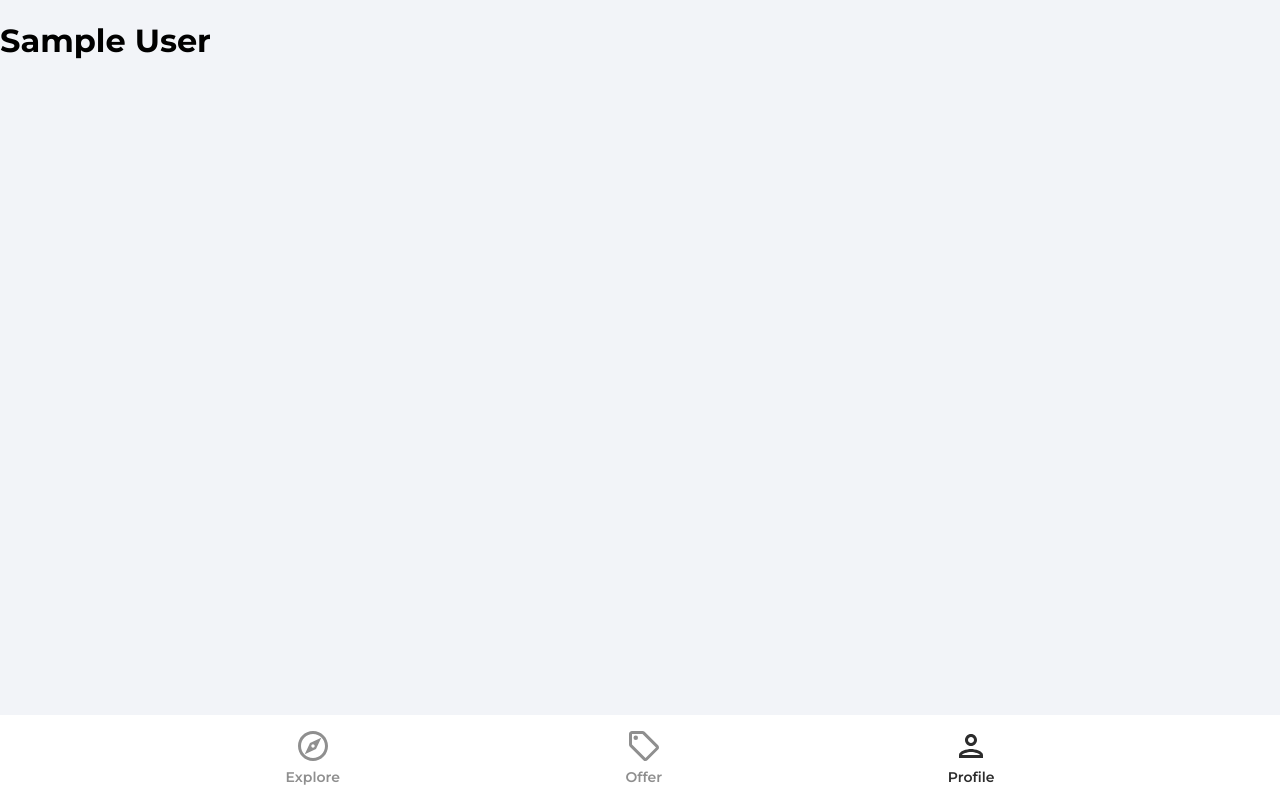
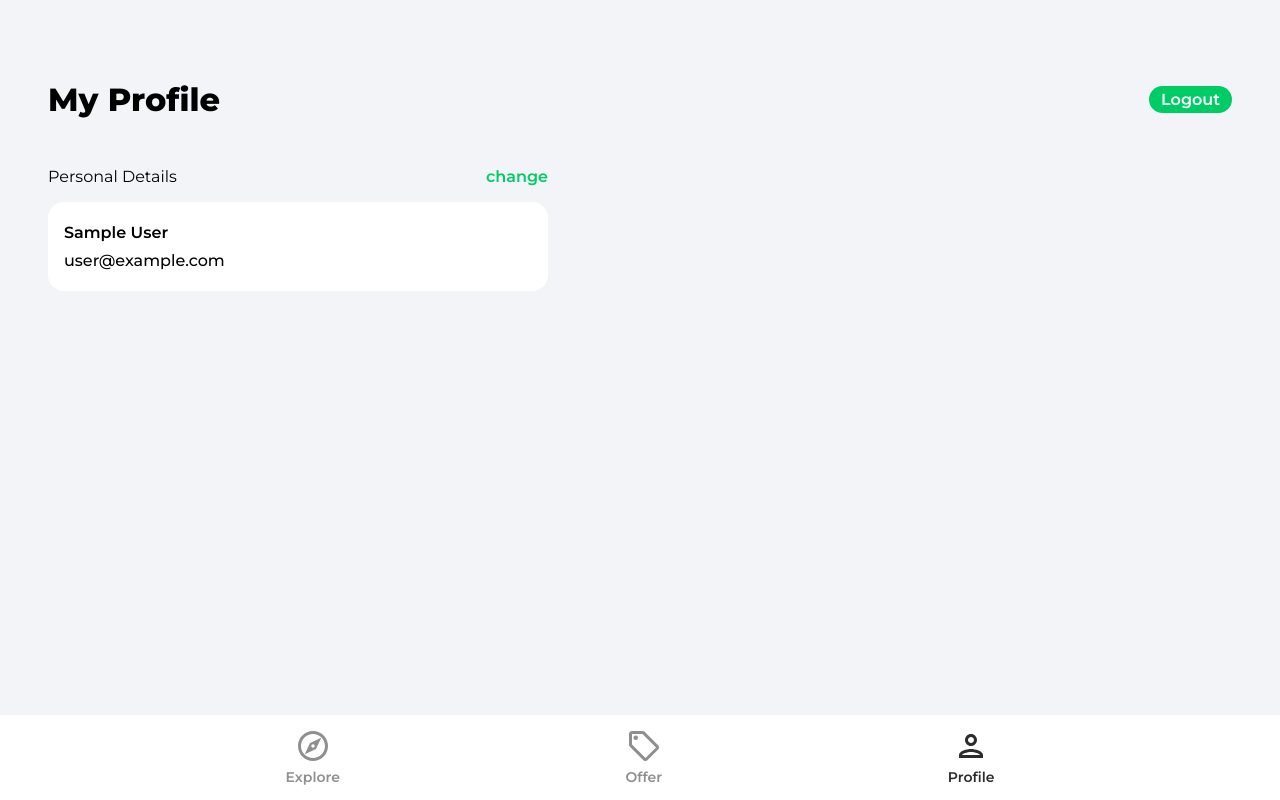
Before and after one commit to iandrei250/house-market, a React (Create React App) app in the folder market/: page /profile in a window 1280 px wide. Built offline with nearby package versions, Linux system fonts and the light colour scheme; no server answers; sample sign-in values are in the browser's storage.

Commit message:
authentication plus goole auth

```diff
--- a/market/src/App.js
+++ b/market/src/App.js
@@ -8,6 +8,7 @@
 import SignIn from "./pages/SignIn";
 import { ToastContainer } from "react-toastify";
 import "react-toastify/dist/ReactToastify.css";
+import PrivateRoute from "./components/PrivateRoute";
 
 function App() {
   return (
@@ -16,14 +17,16 @@
         <Routes>
           <Route path="/" element={<Explore />} />
           <Route path="/offers" element={<Offers />} />
-          <Route path="/profile" element={<Profile />} />
+          <Route path="/profile" element={<PrivateRoute />}>
+            <Route path="/profile" element={<Profile />} />
+          </Route>
           <Route path="/sign-in" element={<SignIn />} />
           <Route path="/sign-up" element={<SignUp />} />
           <Route path="/forgot-password" element={<ForgotPassword />} />
         </Routes>
         <Navbar />
       </Router>
-      <ToastContainer />
+      <ToastContainer autoClose={3000} />
     </>
   );
 }
--- /dev/null
+++ b/market/src/components/OAuth.jsx
@@ -0,0 +1,51 @@
+import React from "react";
+import { useLocation, useNavigate } from "react-router-dom";
+import { getAuth, signInWithPopup, GoogleAuthProvider } from "firebase/auth";
+import { doc, setDoc, getDoc, serverTimestamp } from "firebase/firestore";
+import { db } from "../firebase.config";
+import { toast } from "react-toastify";
+import googleIcon from "../assets/svg/googleIcon.svg";
+function OAuth() {
+  const navigate = useNavigate();
+  const location = useLocation();
+
+  const onClick = async () => {
+    try {
+      const auth = getAuth();
+      const provider = new GoogleAuthProvider();
+      const result = await signInWithPopup(auth, provider);
+      const user = result.user;
+
+      //Check for user
+      const docRef = doc(db, "users", user.uid);
+      const docSnap = await getDoc(docRef);
+
+      //If no user, create one
+      if (!docSnap.exists()) {
+        await setDoc(doc(db, "users", user.uid), {
+          name: user.displayName,
+          email: user.email,
+          timestamp: serverTimestamp(),
+        });
+      }
+      navigate("/");
+    } catch (error) {
+      toast.error("Something went wrong with authorisation");
+    }
+  };
+  return (
+    <div className="socialLogin">
+      <p>Sign {location.pathname === "/sign-up" ? "up" : "in"} with </p>
+      <button className="socialIconDiv">
+        <img
+          src={googleIcon}
+          alt="google"
+          onClick={onClick}
+          className="socialIconImg"
+        />
+      </button>
+    </div>
+  );
+}
+
+export default OAuth;
--- /dev/null
+++ b/market/src/components/PrivateRoute.jsx
@@ -0,0 +1,15 @@
+import React from "react";
+import { Navigate, Outlet } from "react-router-dom";
+import { useAuthStatus } from "../hooks/useAuthStatus";
+import Spinner from "./Spinner";
+const PrivateRoute = () => {
+  const { loggedIn, checkingStatus } = useAuthStatus();
+
+  if (checkingStatus) {
+    return <Spinner />;
+  }
+
+  return loggedIn ? <Outlet /> : <Navigate to="/sign-in" />;
+};
+
+export default PrivateRoute;
--- /dev/null
+++ b/market/src/components/Spinner.jsx
@@ -0,0 +1,11 @@
+import React from "react";
+
+function Spinner() {
+  return (
+    <div className="loadingSpinnerContainer">
+      <div className="loadingSpinner"></div>
+    </div>
+  );
+}
+
+export default Spinner;
--- /dev/null
+++ b/market/src/hooks/useAuthStatus.js
@@ -0,0 +1,19 @@
+import { getAuth, onAuthStateChanged } from "firebase/auth";
+import { useState, useEffect } from "react";
+
+export const useAuthStatus = () => {
+  const [loggedIn, setLoggedIn] = useState(false);
+  const [checkingStatus, setCheckingStatus] = useState(true);
+
+  useEffect(() => {
+    const auth = getAuth();
+    onAuthStateChanged(auth, (user) => {
+      if (user) {
+        setLoggedIn(true);
+      }
+      setCheckingStatus(false);
+    });
+  });
+
+  return { loggedIn, checkingStatus };
+};
--- a/market/src/pages/ForgotPassword.jsx
+++ b/market/src/pages/ForgotPassword.jsx
@@ -1,7 +1,54 @@
+import { getAuth, sendPasswordResetEmail } from "firebase/auth";
 import React from "react";
+import { useState } from "react";
+import { Link } from "react-router-dom";
+import { toast } from "react-toastify";
+import { ReactComponent as ArrowRightIcon } from "../assets/svg/keyboardArrowRightIcon.svg";
 
 function ForgotPassword() {
-  return <div>ForgotPassword</div>;
+  const [email, setEmail] = useState("");
+  const onChange = (e) => {
+    setEmail(e.target.value);
+  };
+  const onSubmit = async (e) => {
+    e.preventDefault();
+    try {
+      const auth = getAuth();
+      await sendPasswordResetEmail(auth, email);
+      toast.success("Email was sent");
+    } catch (error) {
+      toast.error("Could not send reset email");
+    }
+  };
+  return (
+    <div className="pageContainer">
+      <header>
+        <p className="pageHeader">Forgot password</p>
+      </header>
+      <main>
+        <form onSubmit={onSubmit}>
+          <input
+            type="email"
+            className="emailInput"
+            placeholder="Email"
+            id="email"
+            value={email}
+            onChange={onChange}
+          />
+          <Link className="forgotPasswordLink" to="/sign-in">
+            Sign In
+          </Link>
+
+          <div className="signInBar">
+            <div className="signInText">Send Reset Link</div>
+            <button className="signInButton">
+              <ArrowRightIcon fill="#ffffff" width="34px" height="34px" />
+            </button>
+          </div>
+        </form>
+      </main>
+    </div>
+  );
 }
 
 export default ForgotPassword;
--- a/market/src/pages/Profile.jsx
+++ b/market/src/pages/Profile.jsx
@@ -1,13 +1,93 @@
 import React from "react";
-import { getAuth } from "firebase/auth";
+import { getAuth, updateProfile } from "firebase/auth";
 import { useEffect, useState } from "react";
+import { useNavigate, Link } from "react-router-dom";
+import { doc, updateDoc } from "firebase/firestore";
+import { db } from "../firebase.config";
+import { toast } from "react-toastify";
+
 function Profile() {
-  const [user, setUser] = useState(null);
   const auth = getAuth();
-  useEffect(() => {
-    setUser(auth.currentUser);
-  }, []);
-  return user ? <h1>{user.displayName}</h1> : "Not Logged In";
+  const [changeDetails, setChangeDetails] = useState(false);
+  const [formData, setFormData] = useState({
+    name: auth.currentUser.displayName,
+    email: auth.currentUser.email,
+  });
+
+  const { name, email } = formData;
+  const navigate = useNavigate();
+  const onLogout = () => {
+    auth.signOut();
+    navigate("/");
+  };
+
+  const onSubmit = async () => {
+    try {
+      if (auth.currentUser.displayName !== name) {
+        //update display name in db
+        await updateProfile(auth.currentUser, { displayName: name });
+      }
+
+      //updatein firestore
+      const userRef = doc(db, "users", auth.currentUser.uid);
+      await updateDoc(userRef, { name });
+      toast.success("Changes Saved");
+    } catch (error) {
+      toast.error("Could not update profile details");
+    }
+  };
+
+  const onChange = (e) => {
+    setFormData((prevState) => ({
+      ...prevState,
+      [e.target.id]: e.target.value,
+    }));
+  };
+
+  return (
+    <div className="profile">
+      <header className="profileHeader">
+        <p className="pageHeader">My Profile</p>
+        <button type="button" onClick={onLogout} className="logOut">
+          Logout
+        </button>
+      </header>
+      <main>
+        <div className="profileDetailsHeader">
+          <p className="profileDetailsText">Personal Details</p>
+          <p
+            className="changePersonalDetails"
+            onClick={() => {
+              changeDetails && onSubmit();
+              setChangeDetails((prevState) => !prevState);
+            }}
+          >
+            {changeDetails ? "done" : "change"}
+          </p>
+        </div>
+        <div className="profileCard">
+          <form>
+            <input
+              type="text"
+              className={!changeDetails ? "profileName" : "profileNameActive"}
+              id="name"
+              disabled={!changeDetails}
+              value={name}
+              onChange={onChange}
+            />
+            <input
+              type="text"
+              className={!changeDetails ? "profileEmail" : "profileEmailActive"}
+              id="email"
+              disabled={!changeDetails}
+              value={email}
+              onChange={onChange}
+            />
+          </form>
+        </div>
+      </main>
+    </div>
+  );
 }
 
 export default Profile;
--- a/market/src/pages/SignIn.jsx
+++ b/market/src/pages/SignIn.jsx
@@ -5,6 +5,7 @@
 import visibilityIcon from "../assets/svg/visibilityIcon.svg";
 import { getAuth, signInWithEmailAndPassword } from "firebase/auth";
 import { toast } from "react-toastify";
+import OAuth from "../components/OAuth";
 
 function SignIn() {
   const [showPassword, setShowPassword] = useState(false);
@@ -86,7 +87,7 @@
               </button>
             </div>
           </form>
-          {/* google oauth */}
+          <OAuth />
 
           <Link to="/sign-up" className="registerLink">
             Sign Up Instead
--- a/market/src/pages/SignUp.jsx
+++ b/market/src/pages/SignUp.jsx
@@ -11,6 +11,7 @@
 import { db } from "../firebase.config";
 import { doc, setDoc, serverTimestamp } from "firebase/firestore";
 import { toast } from "react-toastify";
+import OAuth from "../components/OAuth";
 
 function SignUp() {
   const [showPassword, setShowPassword] = useState(false);
@@ -108,7 +109,7 @@
               </button>
             </div>
           </form>
-          {/* google oauth */}
+          <OAuth />
 
           <Link to="/sign-in" className="registerLink">
             Sign Up Instead
```
